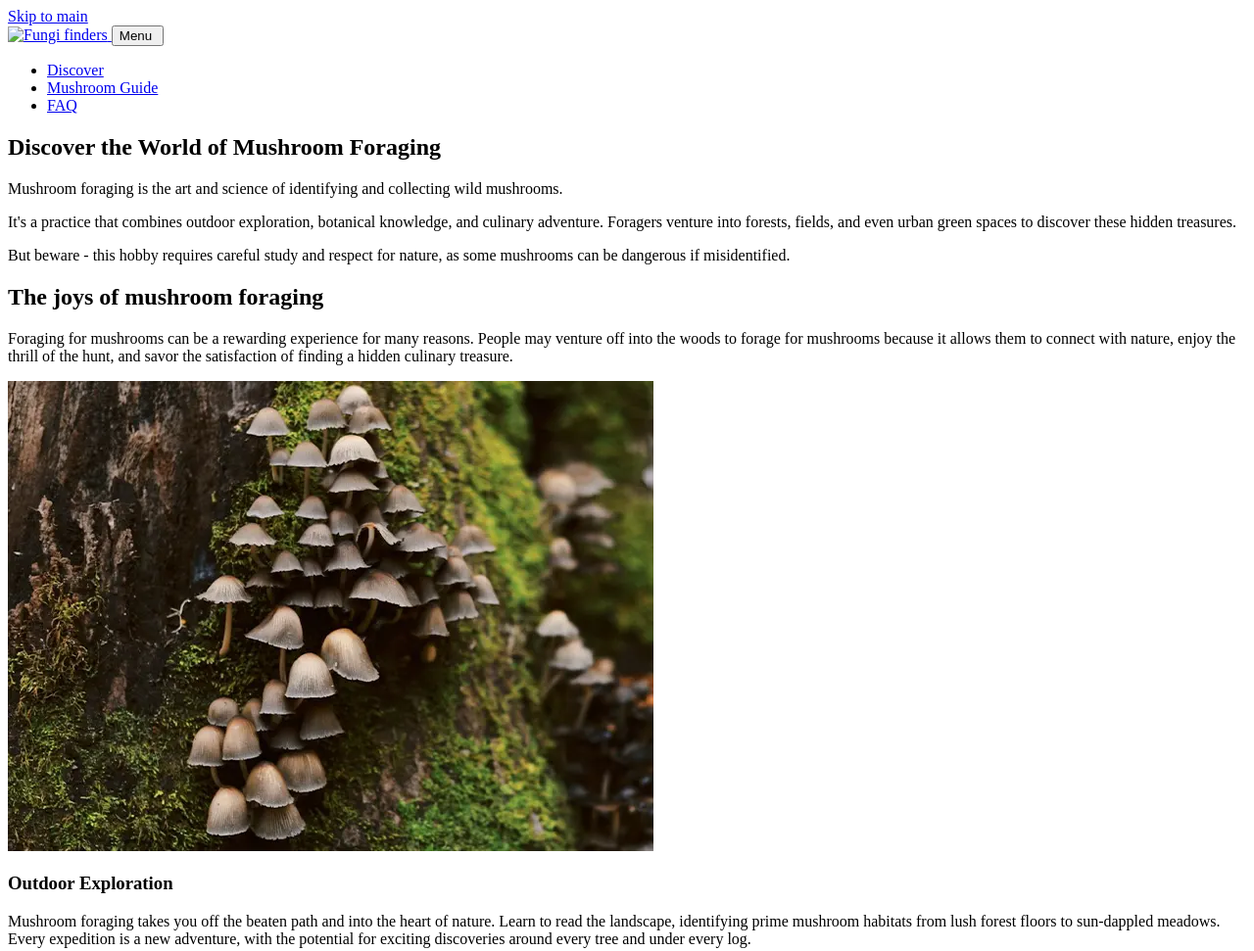
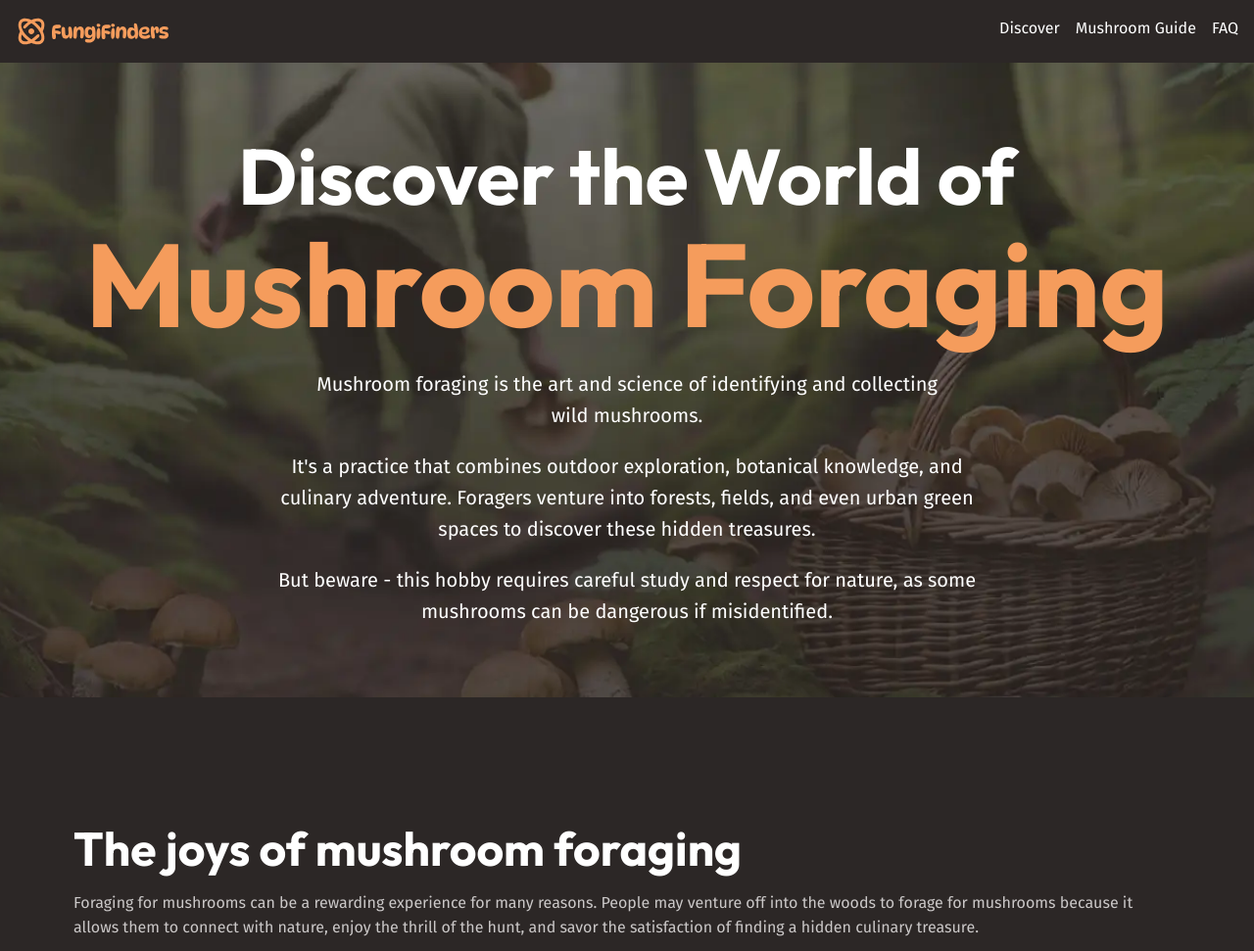
Before and after one commit to Melkang/Ffsampleprojmelk, a plain HTML site: page index.html in a window 1280 px wide. Shown: the top 971 px of the page at 98% size. Drawn offline with Linux system fonts and the light colour scheme; the site is published under a folder, as on GitHub Pages, so addresses that start at the root find nothing.

Commit message:
updated the file locations

```diff
--- a/index.html
+++ b/index.html
@@ -5,10 +5,10 @@
     <meta charset="UTF-8">
     <meta name="viewport" content="width=device-width, initial-scale=1.0">
     <title>Fungi Finders</title>
-    <link rel="stylesheet" href="/style.css">
-    <link rel="stylesheet" href="/fonts.css">
-    <script src="/main.js" defer></script>
-    <script src="/mushroom-filter.js" defer></script>
+    <link rel="stylesheet" href="style.css">
+    <link rel="stylesheet" href="fonts.css">
+    <script src="main.js" defer></script>
+    <script src="mushroom-filter.js" defer></script>
 </head>
 
 <body>
@@ -16,18 +16,18 @@
     <header class="site-header">
         <div class="wrapper" data-width="wide"> <!--site logo-->
             <div class="site-header--inner">
-                <a href="/">
-                    <img src="/assets/fungi-finders.svg" alt="Fungi finders" />
+                <a href="index.html">
+                    <img src="assets/fungi-finders.svg" alt="Fungi finders" />
                 </a>
                 <button aria-controls="primary-nav" aria-expanded="false">
                     <span class="visually-hidden">Menu</span>
-                    <img src="/assets/hamburger.svg" alt="">
+                    <img src="assets/hamburger.svg" alt="">
                 </button>
                 <nav id="primary-nav" class="primary-navigation">
                     <ul role="list">
-                        <li><a href="/">Discover</a></li>
-                        <li><a href="/mushroom-guide.html">Mushroom Guide</a></li>
-                        <li><a href="/mushroom-guide.html#faq">FAQ</a></li>
+                        <li><a href="index.html">Discover</a></li>
+                        <li><a href="mushroom-guide.html">Mushroom Guide</a></li>
+                        <li><a href="mushroom-guide.html#faq">FAQ</a></li>
                     </ul>
                 </nav>
             </div>
@@ -148,7 +148,7 @@
                                 help
                                 you out!
                             </p>
-                            <a class="button" href="/mushroom-guide.html"><span class="visually-hidden">
+                            <a class="button" href="mushroom-guide.html"><span class="visually-hidden">
                                     Learn more about wild mushrooms using our handy
                                 </span>
                                 Reference Guide
--- a/style.css
+++ b/style.css
@@ -476,7 +476,7 @@
 
   .hero {
     text-align: center;
-    background-image: url(/assets/hero.webp);
+    background-image: url(assets/hero.webp);
     background-size: cover;
     background-position: center;
     font-size: var(--font-size-md);
```
Also changed, not shown: mushroom-guide.html (+15 -15 lines).
